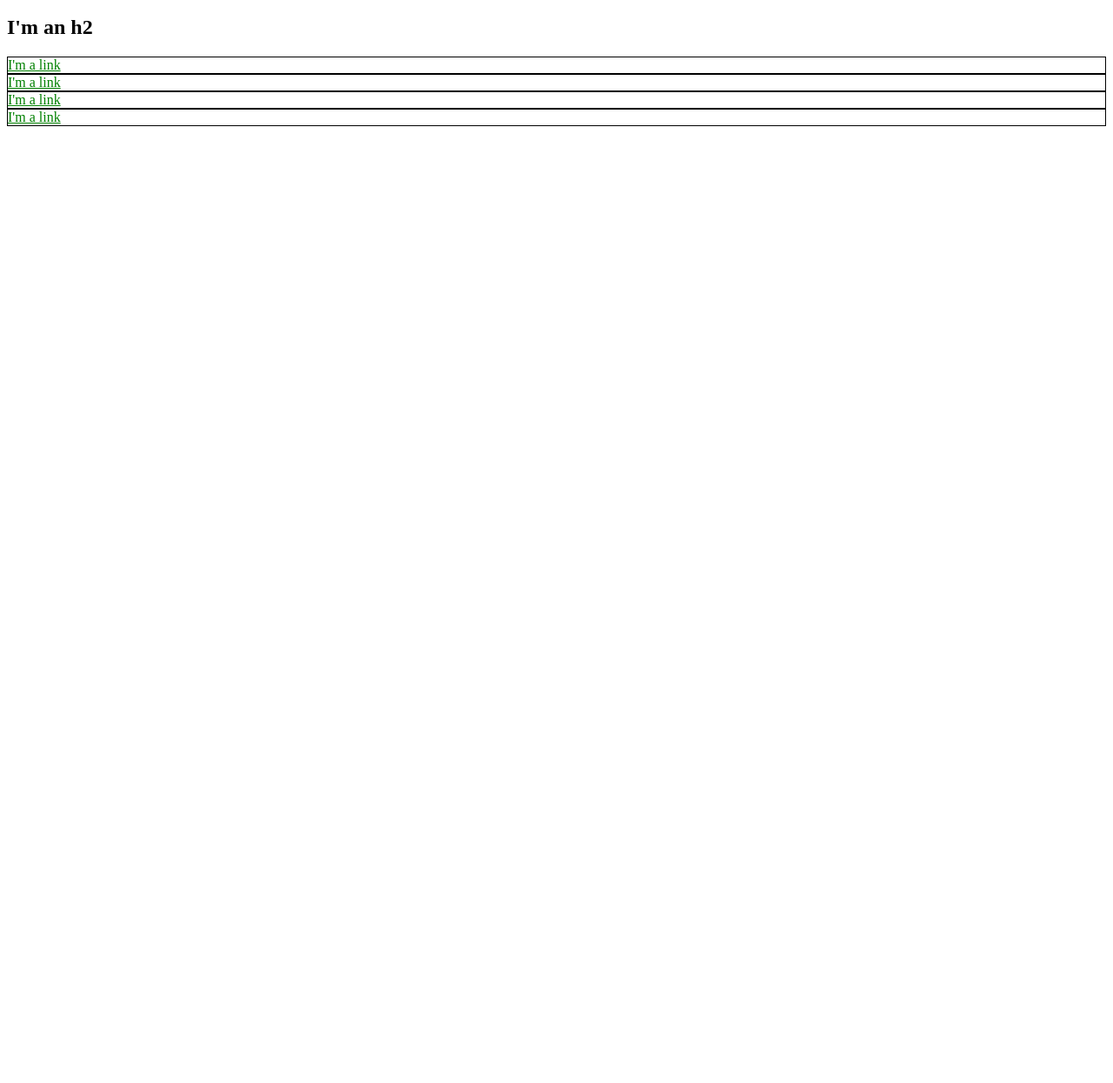
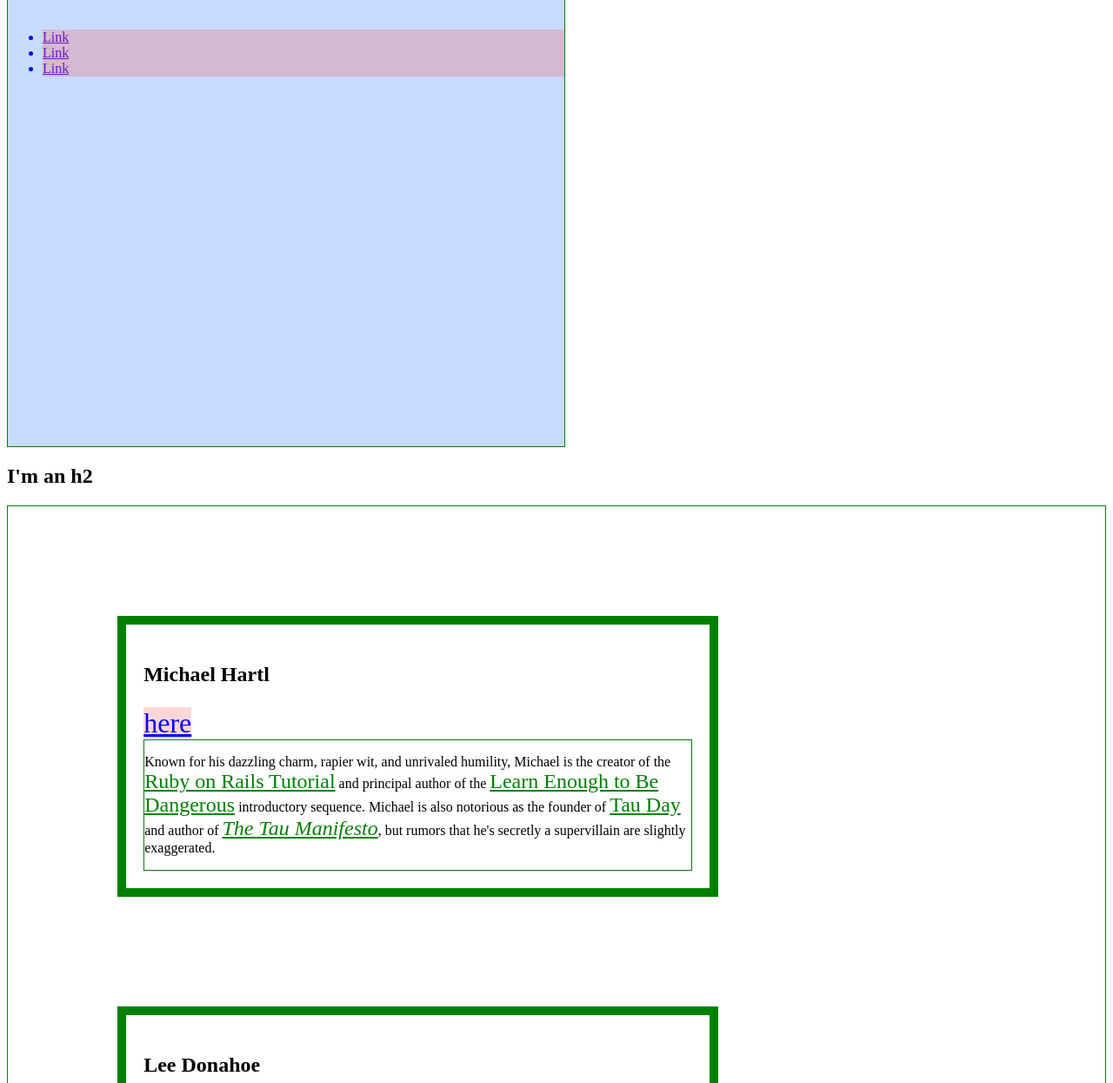
Before and after one commit to AknazarA/AknazarA.github.io, a plain HTML site: page index.html in a window 1280 px wide. Shown: the part 136-1381 px from the top of the page at 87% size. Before the commit the page ends 800 px from the top, so only its background shows below. Drawn offline with Linux system fonts and the light colour scheme.

Commit message:
Add sizing and a hero

```diff
--- a/index.html
+++ b/index.html
@@ -3,32 +3,144 @@
   <head>
     <title>Test Page: Don't Panic</title>
     <meta charset="utf-8">
+    <style>
+      /* GLOBAL STYLES */
+      body{
+        height: 800px;
+      }
+      a {
+        color: #6c15c2;
+      }
+
+      div {
+        border: 1px solid green
+      }
+
+      h1{
+        border: 10px solid green;
+        width: 50%;
+        margin: 10%;
+        padding: 20px;
+        font-size: 2rem;
+        margin-top: 0;
+      }
+
+      /* Hero STYLES */
+
+      .full-hero{
+        background-color: #c7dbfc;
+        height: 50vw;
+        width: 50vw;
+        margin-top: 0;
+      }
+
+      /* html{background:red;} */
+
+      /* SOCIAL STYLES */
+      .social-link {
+        color: blue;
+        background-color: rgba(255, 50, 50, 0.2);
+      }
+
+      /* BIO STYLES */
+      .bio-box {
+        border: 10px solid green;
+        width: 50%;
+        margin: 10%;
+        padding: 20px;
+        font-size: 1em;
+      }
+      .bio-box h3{
+        font-size: 1.5rem;
+      }
+      .bio-copy{
+        font-size: 0.5em;
+      }
+      .bio-copy a {
+        font-size: 150%;
+        color: green;
+      }
+
+      .bio-wrapper{
+        font-size: 2em;
+      }
+    </style>
   </head>
   <body>
-    <h1>I'm an h1</h1>
+    <div class="full-hero hero-name">
+      <h1 class="social-link">I'm an h1</h1>
       <ul>
-      <li>
-        <a href="https://example.com/" style="color: red;">Link</a>
+        <li class="social-link">
+          <a href="https://example.com/">Link</a>
         </li>
-      <li>
-        <a href="https://example.com/" style="color: red;">Link</a>
+        <li class="social-link">
+          <a href="https://example.com/">Link</a>
         </li>
-      <li>
-        <a href="https://example.com/" style="color: red;">Link</a>
+        <li class="social-link">
+          <a href="https://example.com/">Link</a>
         </li>
       </ul>
+    </div>
+
     <h2>I'm an h2</h2>
-    <div style="border: 1px solid black;">
-      <a href="https://example.com/" style="color: green;">I'm a link</a>
+    <div class="bio-wrapper">
+      <div class="bio-box">
+        <h3>Michael Hartl</h3>
+        <a href="https://twitter.com/mhartl" class="social-link">
+          here
+        </a>
+        <div class="bio-copy">
+          <p>
+            Known for his dazzling charm, rapier wit, and unrivaled humility,
+            Michael is the creator of the
+            <a href="https://www.railstutorial.org/">Ruby on Rails
+            Tutorial</a> and principal author of the
+            <a href="https://learnenough.com/">
+            Learn Enough to Be Dangerous</a> introductory sequence. Michael
+            is also notorious as the founder of
+            <a href="http://tauday.com/">Tau Day</a> and author of
+            <a href="http://tauday.com/tau-manifesto"><em>The Tau
+            Manifesto</em></a>, but rumors that he's secretly a supervillain
+            are slightly exaggerated.
+          </p>
         </div>
-    <div style="border: 1px solid black;">
-      <a href="https://example.com/" style="color: green;">I'm a link</a>
       </div>
-    <div style="border: 1px solid black;">
-      <a href="https://example.com/" style="color: green;">I'm a link</a>
+      <div class="bio-box">
+        <h3>Lee Donahoe</h3>
+        <a href="https://twitter.com/leedonahoe" class="social-link">
+          here
+        </a>
+        <div class="bio-copy">
+          <p>
+            When he's not literally swimming with sharks or hunting powder stashes on
+            his snowboard, you can find Lee in front of his computer designing
+            interfaces, doing front-end development, or writing some of the interface
+            -related Learn Enough tutorials.
+          </p>
         </div>
-    <div style="border: 1px solid black;">
-      <a href="https://example.com/" style="color: green;">I'm a link</a>
+      </div>
+      <div class="bio-box">
+        <h3>Nick Merwin</h3>
+        <a href="https://twitter.com/nickmerwin" class="social-link">
+          here
+        </a>
+        <div class="bio-copy">
+          <p>
+            You may have seen him shredding guitar live with Capital Cities on Jimmy
+            Kimmel, Conan, or The Ellen Show, but rest assured Nick is a true nerd at
+            heart. He's just as happy shredding well-spec'd lines of code from a tour
+            bus as he is from his kitchen table.
+          </p>
+        </div>
+      </div>
+      <div class="bio-box">
+        <h3>??</h3>
+        <div class="bio-copy">
+          <p>
+            The Future
+          </p>
+        </div>
+      </div>
     </div>
   </body>
 </html>
```
Lines whose indentation alone changed are shown as unchanged.
